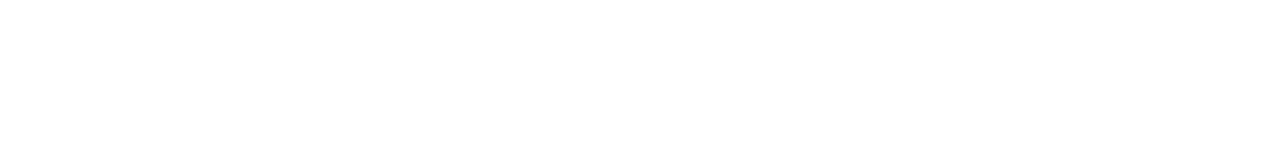
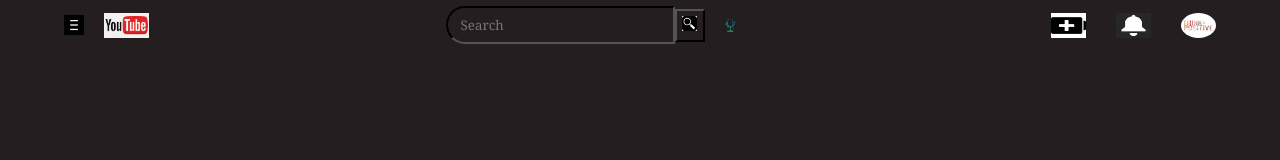
Before and after one commit to HossainAraf/Video-player-page, a plain HTML site: page index.html in a window 1280 px wide. Drawn offline with Linux system fonts and the light colour scheme.

Commit message:
Navbars updated

```diff
--- a/index.html
+++ b/index.html
@@ -4,9 +4,29 @@
     <meta charset="UTF-8">
     <meta http-equiv="X-UA-Compatible" content="IE=edge">
     <meta name="viewport" content="width=device-width, initial-scale=1.0">
+    <link rel="stylesheet" href="styles.css">
     <title>Youtube video player page</title>
 </head>
 <body>
-
+    <nav class="flex-div">
+        <div class = "navbar-left flex-div">
+            <img class="menu" src="img/menu.png" alt="youtube menu button">
+            <img class="logo" src="img/youtube.png" alt="youtube logo">
+        </div>
+        <div class = "navbar-middle flex-div">
+            <form class="search-box flex-div" action="" method="" target="_blank">
+                <input  type="text" name = "search_query" placeholder="Search" required>
+                <button type="submit">
+                    <img class="search-icon" src="img/search.png" alt="youtube search ">
+                </button>
+            </form>
+            <img class="mic-icon" src="img/mic.png" alt="youtube voice-search">
+        </div>
+        <div class = "navbar-right flex-div">
+            <img src="img/create.png" alt="youtube create">
+            <img src="img/notification.png" alt="youtube notification">
+            <img class="profile-icon" src="img/profile-icon.png" alt="youtube profile">
+        </div>
+    </nav>
 </body>
 </html>
--- /dev/null
+++ b/styles.css
@@ -0,0 +1,68 @@
+*{
+    margin: 0;
+    padding: 0;
+    font-family: Cambria, Cochin, Georgia, Times, 'Times New Roman', serif;
+    background-color: #241E20;
+}
+img{
+    cursor: pointer;
+}
+.flex-div{
+    display: flex;
+    align-items: center;
+}
+nav{
+    padding: 10px 5%;
+    justify-content: space-between;
+    position: static;
+    top : 0;
+    z-index: 10;
+}
+nav img {
+    width: 25px;
+    max-height:25px ;
+    margin-right: 10px;
+}
+.navbar-right img{
+    width: 35px;
+    margin-left: 20px;
+}
+.navbar-right .profile-icon{
+    width: 35px;
+    border-radius: 50%;
+    margin-right: 0;
+}
+.navbar-left .menu{
+    width: 20px;
+    margin-right: 20px;
+}
+.navbar-left .logo{
+    width: 45px;
+    height: 30px;;
+    margin-right: 20px;
+}
+.navbar-middle .mic-icon{
+    width: 30px;
+    height: 35px;;
+}
+.navbar-middle .search-icon{
+    width: 15px;
+    height: 15px;
+}
+.navbar-middle form{
+    height: 30px;
+}
+.navbar-middle form button{
+    width: 30px;
+    height: auto;
+    border-color: black;
+    margin-left: 0px;
+    margin-right: 10px;
+    padding: 5px;
+}
+.search-box input{
+    border-color:  black;
+    border-radius: 30px 0 0 30px;
+    margin-right: 0px;
+    padding: 8px 13px;
+}
```
Also changed, not shown: img/create.png (added), img/menu.png (added), img/mic.png (added), img/notification.png (added), img/profile-icon.jpg (added), img/profile-icon.png (added), img/search.png (added), img/youtube.png (added).
